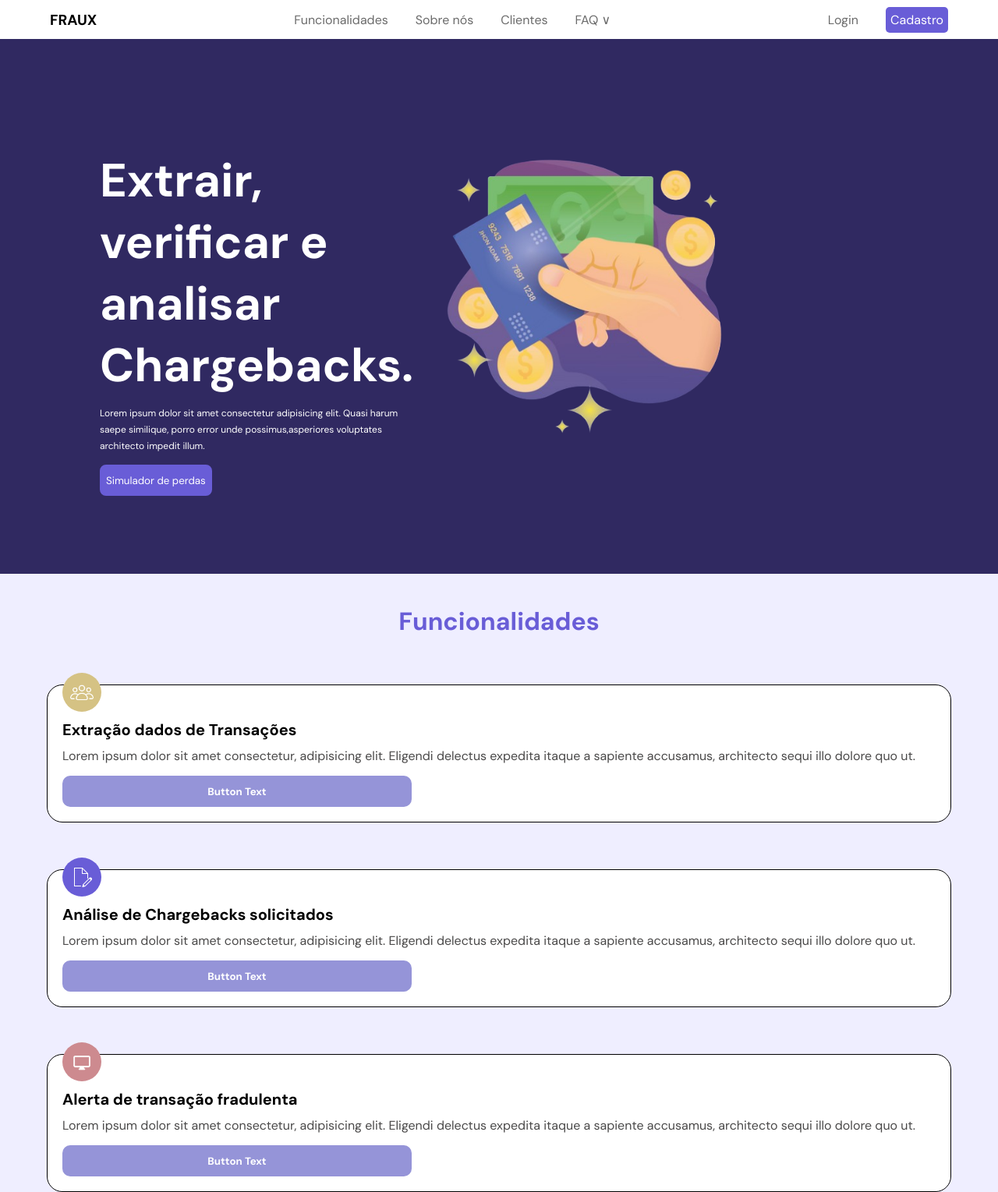
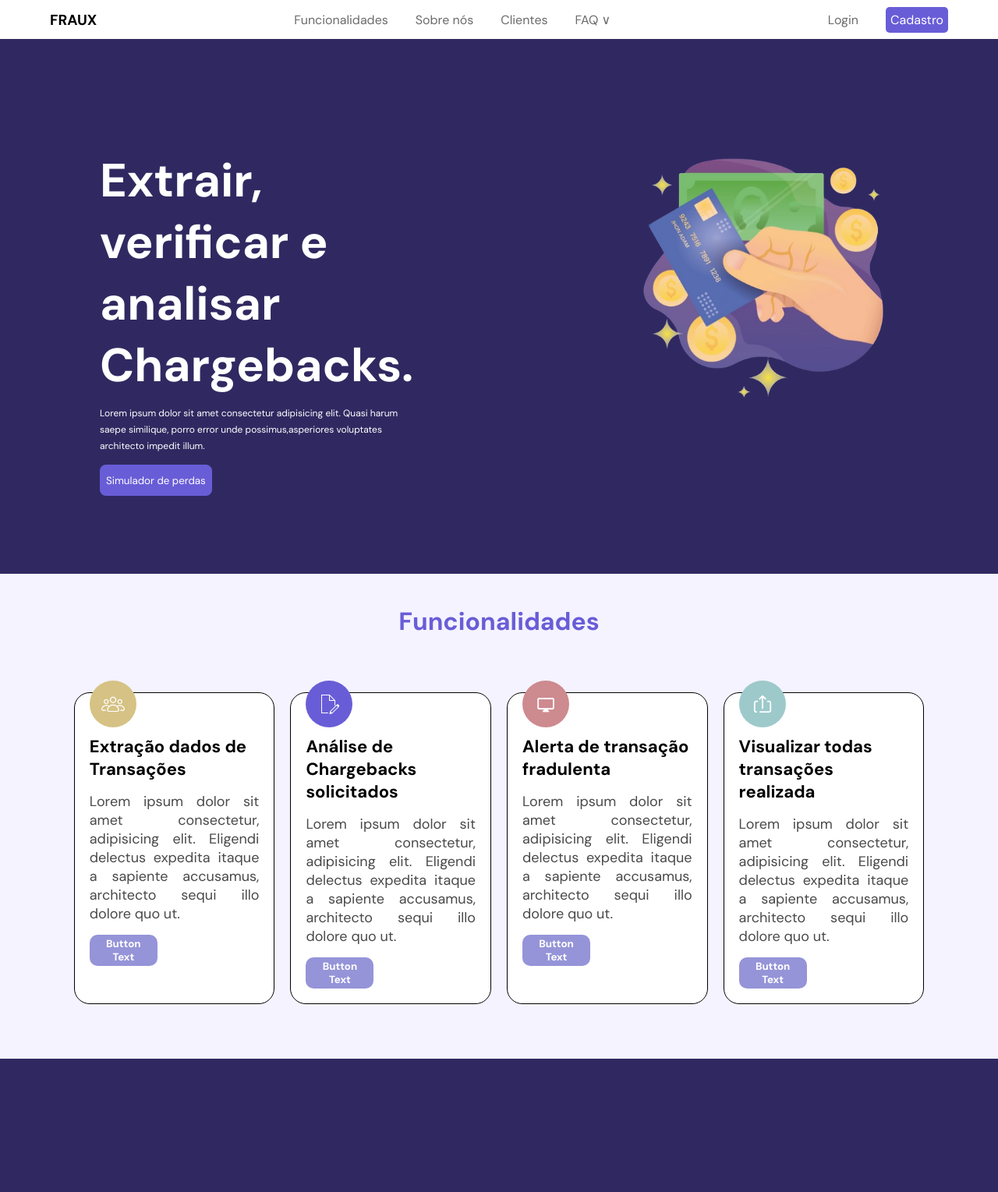
Before and after one commit to Grupo-10-E-commerce/frontend-development, a website: page public/index.html in a window 1280 px wide. Shown: the top 1529 px of the page at 78% size. Drawn offline with nearby package versions, Linux system fonts and the light colour scheme; a web font is replaced by a local one.

Commit message:
ajustando responsividade tela inicial

```diff
--- a/public/index.html
+++ b/public/index.html
@@ -58,7 +58,7 @@
     <!-- CARDS FUNCIONALIDADES -->
     <h1 class="titulo-azul">Funcionalidades</h1>
 
-
+    <div class="div-funcionalidades">
         <div class="cards">
             <div class="icon extracao">
                 <img src="./img/icons8-community-96.png" alt="" height="30px">
@@ -119,6 +119,7 @@
                 </span>
             </div>
             <button>Button Text</button>
+        </div>
     </div>
 
     <!-- Você sabia -->
--- a/public/style/index.css
+++ b/public/style/index.css
@@ -6,7 +6,7 @@
 }
 
 body {
-    background-color: #efeeff;
+    background-color: #f4f3ff;
 }
 
 html {
@@ -104,7 +104,7 @@ html {
     color: var(--azul-claro);
     font-weight: 700;
     border-radius: 10px;
-    background-color: #e1dffa;
+    background-color: #d7d4f9;
 }
 
 .btn-entrar a {
@@ -191,6 +191,8 @@ html {
 
 /*========================= BANNER INICIAL =========================*/
 .banner-inicial {
+    display: flex;
+    justify-content: space-between;
     padding: 10%;
     padding-bottom: 15%;
     padding-top: 15%;
@@ -202,8 +204,9 @@ html {
 
 
 .banner-inicial img {
-    height: 40%;
-    width: 40%;
+    display: none;
+    height: 35%;
+    width: 35%;
 }
 
 
@@ -244,6 +247,10 @@ html {
     .banner-inicial span {
         font-size: 12px;
     }
+
+    .banner-inicial img {
+        display: block;
+    }
 }
 
 
@@ -273,7 +280,7 @@ html {
 .cards h3 {
     font-size: 20px;
     margin-top: 10px;
-    margin-bottom: 10px;
+    margin-bottom: 15px;
 }
 
 .cards span {
@@ -300,8 +307,8 @@ html {
     justify-content: center;
     align-items: center;
     margin-top: -35px;
-    width: 50px;
-    height: 50px;
+    width: 60px;
+    height: 60px;
     border-radius: 50%;
 }
 
@@ -321,8 +328,25 @@ html {
     background-color: var(--cyan);
 }
 
-.icon i {
-    width: 100px;
+
+@media only screen and (min-width: 1000px) {
+    .div-funcionalidades {
+        display: flex;
+        justify-content: center;
+        padding: 60px;
+    }
+
+    .cards {
+        font-size: 18px;
+        margin: 10px;
+        width: 17vw;
+        height: 45vh;
+    }
+
+    .cards h3 {
+        font-size: 22px;
+        text-align: left;
+    }
 }
 
 /*========================= Voce sabia =========================*/
```
Lines whose indentation alone changed are shown as unchanged.
